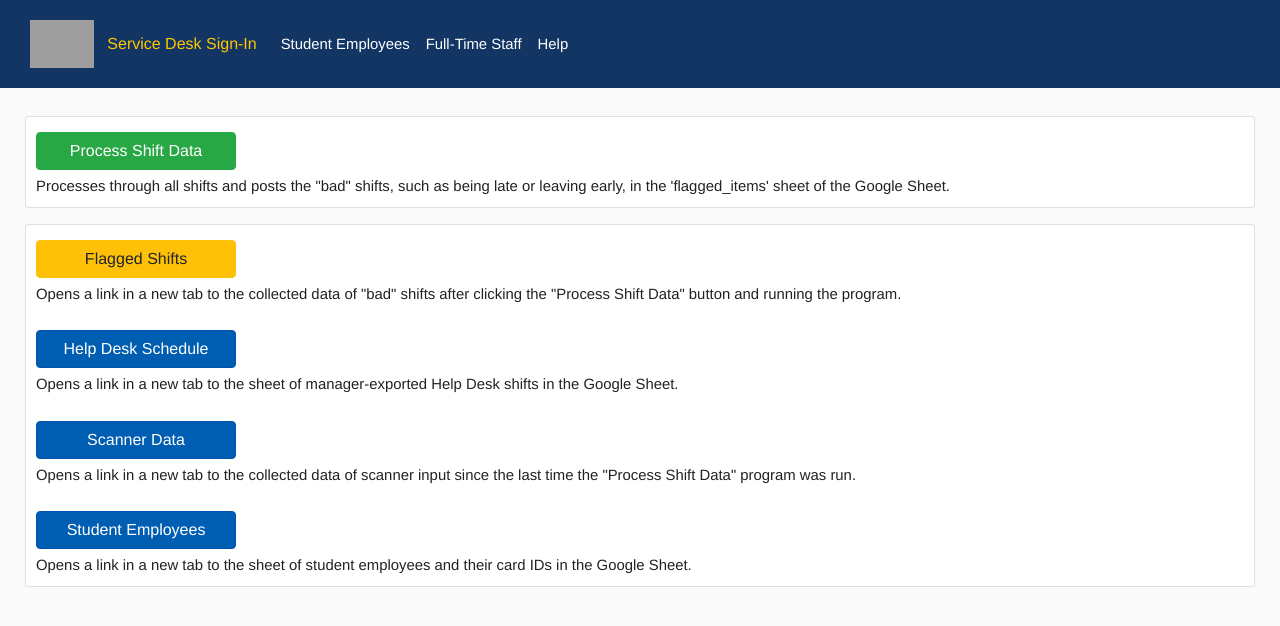
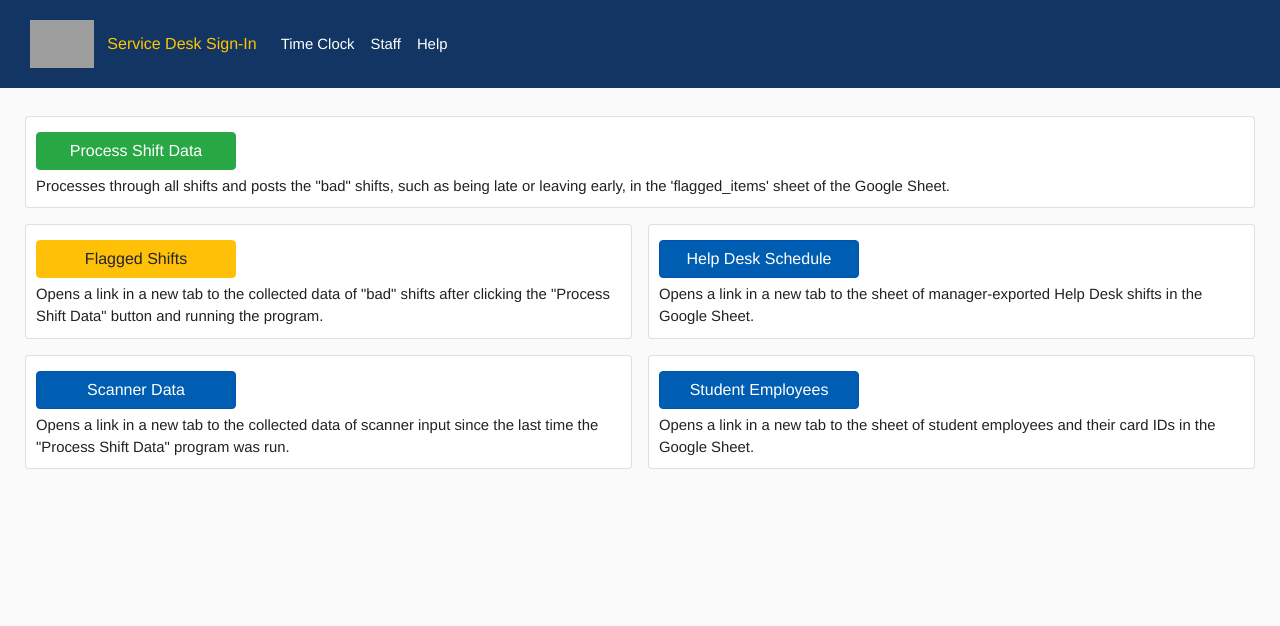
Before and after one commit to betheluniversity/help-desk-sign-in, a Python web app: template app/templates/staff_index.html in a window 1280 px wide. Shown: the top 626 px of the page. Run offline with Jinja, Linux system fonts and the light colour scheme; the template is opened without the code that fills it, so the values that code supplies are empty; some libraries are stand-ins or nearby versions; grey boxes are pictures that could not be loaded.

Commit message:
Editing Staff Page Layout
Renaming a few files and editing the card/Bootstrap layout of the staff tab.

```diff
--- a/app/static/hd_shifts.css
+++ b/app/static/hd_shifts.css
@@ -65,7 +65,7 @@ div.centered {
     text-align:center;
 }
 
-div.col-sm-12 {
+div.col-sm-6, div.col-sm-12 {
     padding: 8px;
 }
 
--- a/app/static/shift_buttons.js
+++ b/app/static/shift_buttons.js
@@ -18,7 +18,7 @@ $(document).ready(function() {
 
     // Scanning a Bethel ID on the RFID scanner sends card ID data to views.py and subsequently the student_time_clock
     // method in shifts_controller.py, where it logs the time in/out and returns from views.py as a POST. Along with a
-    // loading GIF, the time in/out is appended to the table in student_table.html
+    // loading GIF, the time in/out is appended to the table in shifts_table.html
     let input = "";
     $(document).on('keydown', function(key) {
         if (key.keyCode == 13) {
--- a/app/templates/help.html
+++ b/app/templates/help.html
@@ -8,7 +8,7 @@
       <div class="col-sm-12">
         <div class="card">
           <div class="card-body">
-              <h5><u>Full-Time Staff Tab</u></h5>
+              <h5><u>Staff Tab</u></h5>
               <h6>What is a "bad" shift?</h6>
                   <p>
                       A "bad" shift is a shift that is caught by the program as one of the following problem-cases:
@@ -66,13 +66,13 @@
                 </p>
           </div>
           <div class="card-body">
-              <h5><u>Student Employees Tab</u></h5>
+              <h5><u>Time Clock Tab</u></h5>
               <h6>How do the students clock in and out and where is the information stored?</h6>
               <p>
                   Students can clock in and out of their shifts by scanning their Bethel ID cards on the RFID scanner at the Help Desk.
                   When a student clocks in or out, their card ID matches with their user info from the 'hd_users' sheet in the Google Sheet.
                   Upon matching, the timestamp is recorded as either a clock in or out and is sent to the 'scan_input' sheet as well as displayed on the home page of the site.
-                  The 'Student Employees' tab (home page) of the site displays the current day's recorded shifts from the full list of shifts.
+                  The 'Time Clock' tab (home page) of the site displays the current day's recorded shifts from the full list of shifts.
                   All other shifts remain in the 'scan_input' sheet out of the students' view.
               </p>
           </div>
--- a/app/templates/student_index.html
+++ b/app/templates/index.html
@@ -20,7 +20,7 @@
             </tr>
         </thead>
         <tbody id="student-tbody">
-            {% include 'student_table.html' %}
+            {% include 'shifts_table.html' %}
         </tbody>
     </table>
 {% endblock %}
--- a/app/templates/nav.html
+++ b/app/templates/nav.html
@@ -6,10 +6,10 @@
     <div class="navbar-collapse">
         <ul class="navbar-nav mr-auto">
             <li class="nav-item">
-                <a class="nav-link button {{ 'nav-bar-active' if 'ShiftsView:index' in request.url_rule.endpoint }}" href="{{ url_for('ShiftsView:index') }}">Student Employees</a>
+                <a class="nav-link button {{ 'nav-bar-active' if 'ShiftsView:index' in request.url_rule.endpoint }}" href="{{ url_for('ShiftsView:index') }}">Time Clock</a>
             </li>
             <li class="nav-item">
-                <a class="nav-link button {{ 'nav-bar-active' if 'ShiftsView:full_time_staff_index' in request.url_rule.endpoint }}" href="{{ url_for('ShiftsView:full_time_staff_index') }}">Full-Time Staff</a>
+                <a class="nav-link button {{ 'nav-bar-active' if 'ShiftsView:staff_index' in request.url_rule.endpoint }}" href="{{ url_for('ShiftsView:staff_index') }}">Staff</a>
             </li>
             <li class="nav-item">
                 <a class="nav-link button {{ 'nav-bar-active' if 'ShiftsView:help' in request.url_rule.endpoint }}" href="{{ url_for('ShiftsView:help') }}">Help</a>
--- a/app/templates/staff_index.html
+++ b/app/templates/staff_index.html
@@ -20,20 +20,33 @@
     </div>
   </div>
   <div class="row">
-      <div class="col-sm-12">
+    <div class="col-sm-6">
       <div class="card">
         <div class="card-body">
           <a class="btn btn-warning" href="https://docs.google.com/spreadsheets/d/1C-wenU3zhy2AhZKr117dtig98Xa3ftkA1GzRqIZ7Dig/edit?usp=sharing" target="_blank">Flagged Shifts</a>
           <p class="card-text">Opens a link in a new tab to the collected data of "bad" shifts after clicking the "Process Shift Data" button and running the program.</p>
         </div>
+      </div>
+    </div>
+    <div class="col-sm-6">
+      <div class="card">
         <div class="card-body">
           <a class="btn btn-primary" href="https://docs.google.com/spreadsheets/d/1C-wenU3zhy2AhZKr117dtig98Xa3ftkA1GzRqIZ7Dig/edit#gid=2051794733" target="_blank">Help Desk Schedule</a>
           <p class="card-text">Opens a link in a new tab to the sheet of manager-exported Help Desk shifts in the Google Sheet.</p>
         </div>
+      </div>
+    </div>
+  </div><div class="row">
+    <div class="col-sm-6">
+      <div class="card">
         <div class="card-body">
           <a class="btn btn-primary" href="https://docs.google.com/spreadsheets/d/1C-wenU3zhy2AhZKr117dtig98Xa3ftkA1GzRqIZ7Dig/edit#gid=51470580" target="_blank">Scanner Data</a>
           <p class="card-text">Opens a link in a new tab to the collected data of scanner input since the last time the "Process Shift Data" program was run.</p>
         </div>
+      </div>
+    </div>
+    <div class="col-sm-6">
+      <div class="card">
         <div class="card-body">
           <a class="btn btn-primary" href="https://docs.google.com/spreadsheets/d/1C-wenU3zhy2AhZKr117dtig98Xa3ftkA1GzRqIZ7Dig/edit#gid=848779641" target="_blank">Student Employees</a>
           <p class="card-text">Opens a link in a new tab to the sheet of student employees and their card IDs in the Google Sheet.</p>
```
Also changed, not shown: app/views.py (+5 -5 lines), app/templates/shifts_table.html (renamed from app/templates/student_table.html). Lines whose indentation alone changed are shown as unchanged.
